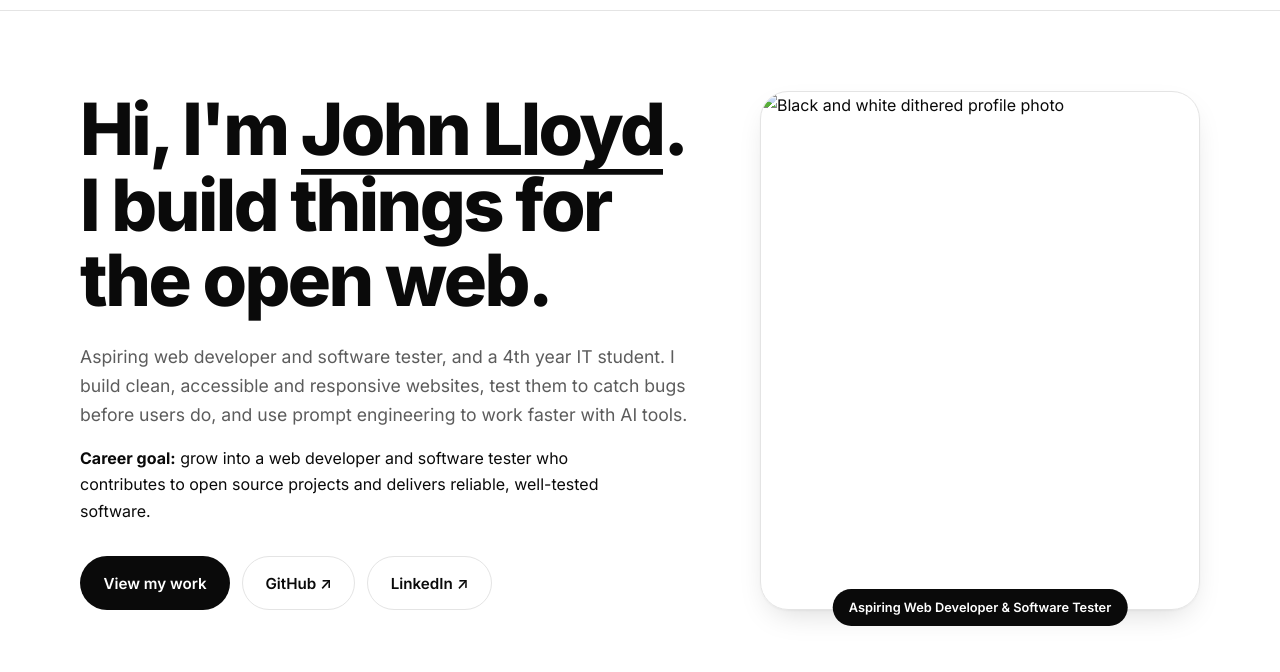
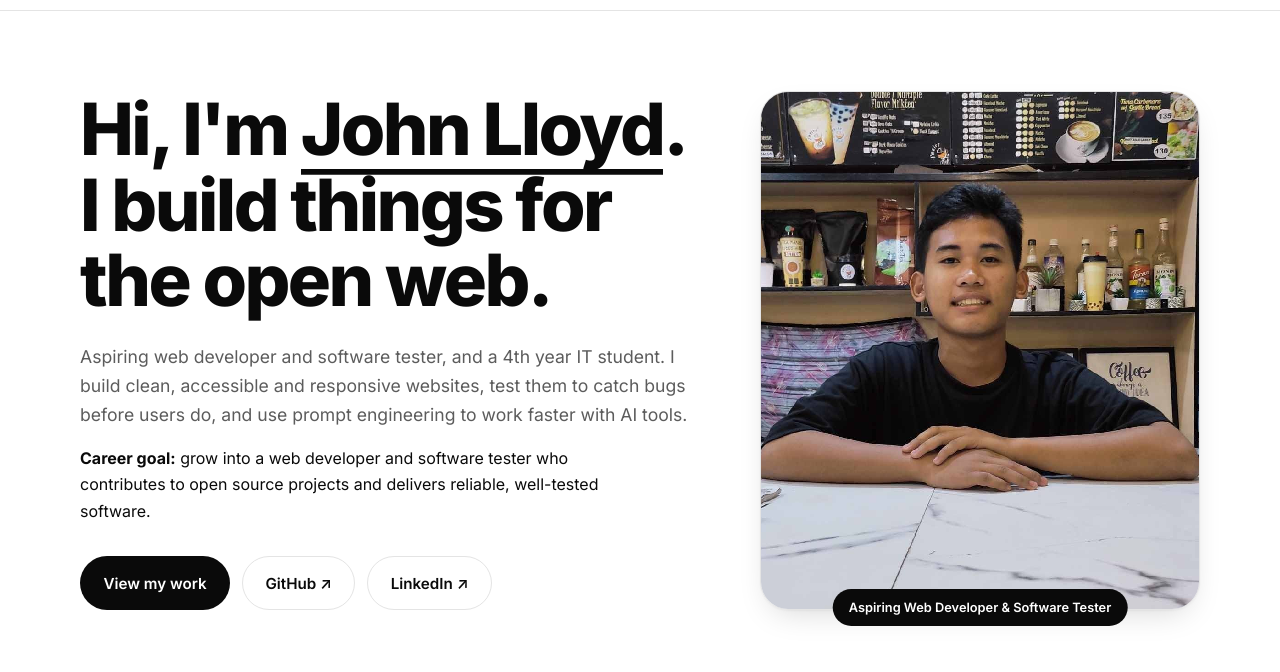
Before and after one commit to Magbanuajohn123/cit240Project, a plain HTML site: page index.html in a window 1280 px wide. Shown: the part 57-729 px from the top of the page. Drawn offline with Linux system fonts and the light colour scheme; the site is published under a folder, as on GitHub Pages, so addresses that start at the root find nothing.

Commit message:
Updating

```diff
--- a/index.html
+++ b/index.html
@@ -83,7 +83,7 @@
         </div>
 
         <figure class="hero-figure">
-          <img src="/asset/432459177_1108507090482673_6571778292520676480_n (1).jpg" alt="Black and white dithered profile photo" width="407" height="420" />
+          <img src="432459177_1108507090482673_6571778292520676480_n (1).jpg" alt="Black and white dithered profile photo" width="407" height="420" />
           <figcaption class="chip">Aspiring Web Developer &amp; Software Tester</figcaption>
         </figure>
       </div>
```
Also changed, not shown: 432459177_1108507090482673_6571778292520676480_n (1).jpg (renamed from asset/432459177_1108507090482673_6571778292520676480_n (1).jpg).
